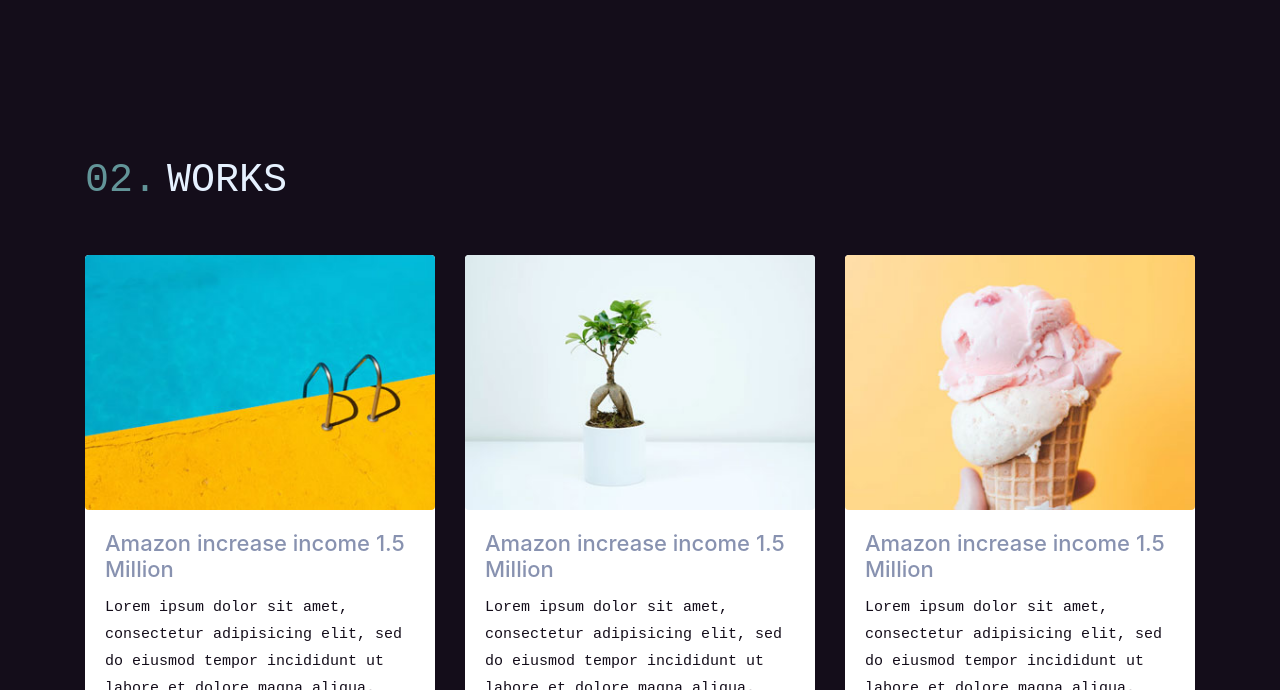
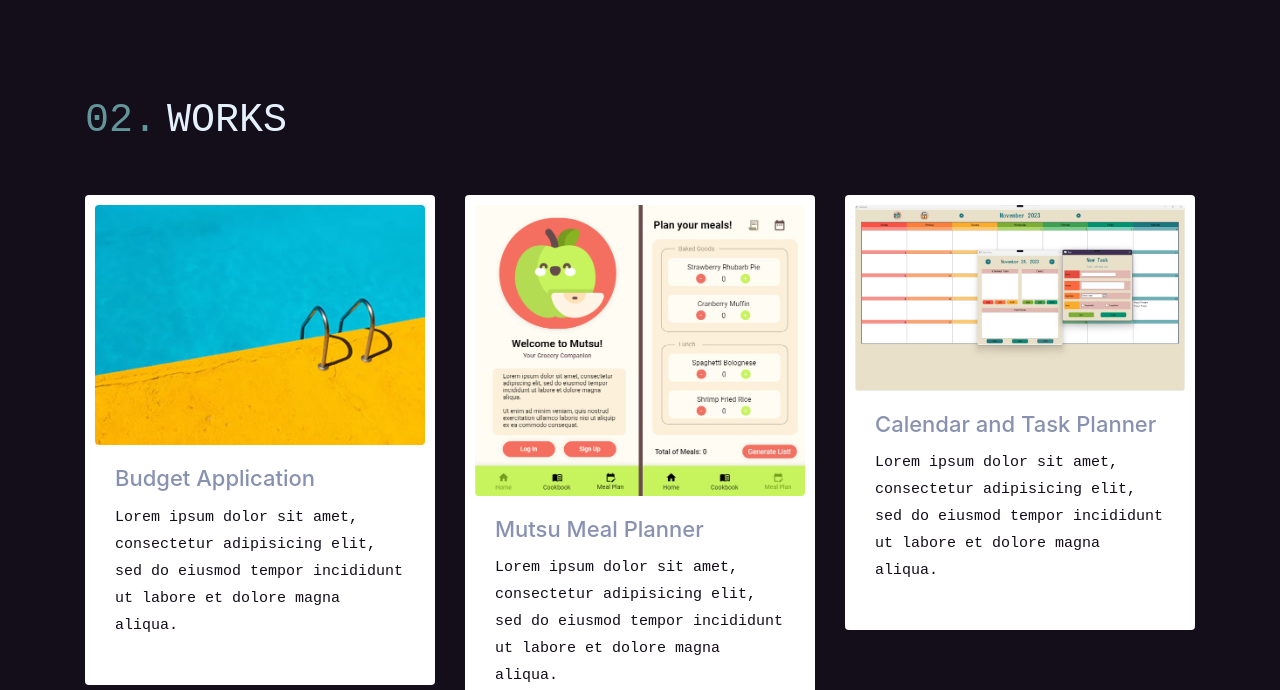
Before and after one commit to dianakarpeev/dianakarpeev.github.io, a website: page theme/index.html in a window 1280 px wide. Shown: the part 2110-2800 px from the top of the page. Drawn offline with Linux system fonts and the light colour scheme; files whose address does not match are found by name.

Commit message:
modifiying work posts

```diff
--- a/theme/css/style.css
+++ b/theme/css/style.css
@@ -426,6 +426,7 @@ textarea.form-control {
 /* card */
 .card {
   border: 0;
+  padding: 10px;
 }
 .card-header {
   border: 0;
@@ -472,7 +473,7 @@ textarea.form-control {
   padding: 300px 0 200px;
   position: relative;
 }
-@media (max-width: 767px) {
+@media (max-width: 7671px) {
   .hero-area {
     padding: 250px 0 150px;
     overflow: hidden;
--- a/theme/index.html
+++ b/theme/index.html
@@ -209,38 +209,35 @@
         <article class="card shadow">
           <img class="rounded card-img-top" src="images/blog/post-3.jpg" alt="post-thumb">
           <div class="card-body">
-            <h4 class="card-title"><a class="text-dark" href="blog-single.html">Amazon increase income 1.5 Million</a>
+            <h4 class="card-title"><a class="text-dark" href="https://github.com/carsonSgit/AppDev_BB4">Budget Application</a>
             </h4>
             <p class="cars-text">Lorem ipsum dolor sit amet, consectetur adipisicing elit, sed do eiusmod tempor
               incididunt ut labore et
               dolore magna aliqua.</p>
-            <a href="blog-single.html" class="btn btn-xs btn-primary">Read More</a>
           </div>
         </article>
       </div>
       <div class="col-lg-4 col-sm-6 mb-4 mb-lg-0">
         <article class="card shadow">
-          <img class="rounded card-img-top" src="images/blog/post-4.jpg" alt="post-thumb">
+          <img class="rounded card-img-top" src="images/blog/mutsu.png" alt="post-thumb">
           <div class="card-body">
-            <h4 class="card-title"><a class="text-dark" href="blog-single.html">Amazon increase income 1.5 Million</a>
+            <h4 class="card-title"><a class="text-dark" href="https://github.com/dianakarpeev/mutsu">Mutsu Meal Planner</a>
             </h4>
             <p class="cars-text">Lorem ipsum dolor sit amet, consectetur adipisicing elit, sed do eiusmod tempor
               incididunt ut labore et
               dolore magna aliqua.</p>
-            <a href="blog-single.html" class="btn btn-xs btn-primary">Read More</a>
           </div>
         </article>
       </div>
       <div class="col-lg-4 col-sm-6 mb-4 mb-lg-0">
         <article class="card shadow">
-          <img class="rounded card-img-top" src="images/blog/post-2.jpg" alt="post-thumb">
+          <img class="rounded card-img-top" src="images/blog/rubber-duckies.png" alt="post-thumb">
           <div class="card-body">
-            <h4 class="card-title"><a class="text-dark" href="blog-single.html">Amazon increase income 1.5 Million</a>
+            <h4 class="card-title"><a class="text-dark" href="https://github.com/PIII-Assignments-F22/piii-course-project-mel_diana_rubber_duckies">Calendar and Task Planner</a>
             </h4>
             <p class="cars-text">Lorem ipsum dolor sit amet, consectetur adipisicing elit, sed do eiusmod tempor
               incididunt ut labore et
               dolore magna aliqua.</p>
-            <a href="blog-single.html" class="btn btn-xs btn-primary">Read More</a>
           </div>
         </article>
       </div>
```
Also changed, not shown: theme/images/blog/mutsu.png (added), theme/images/blog/post-1.jpg (deleted), theme/images/blog/post-2.jpg (deleted), theme/images/blog/post-3.jpg (deleted), theme/images/blog/post-4.jpg (deleted), theme/images/blog/post-5.jpg (deleted), theme/images/blog/post-6.jpg (deleted), theme/images/blog/rubber-duckies.png (added).
